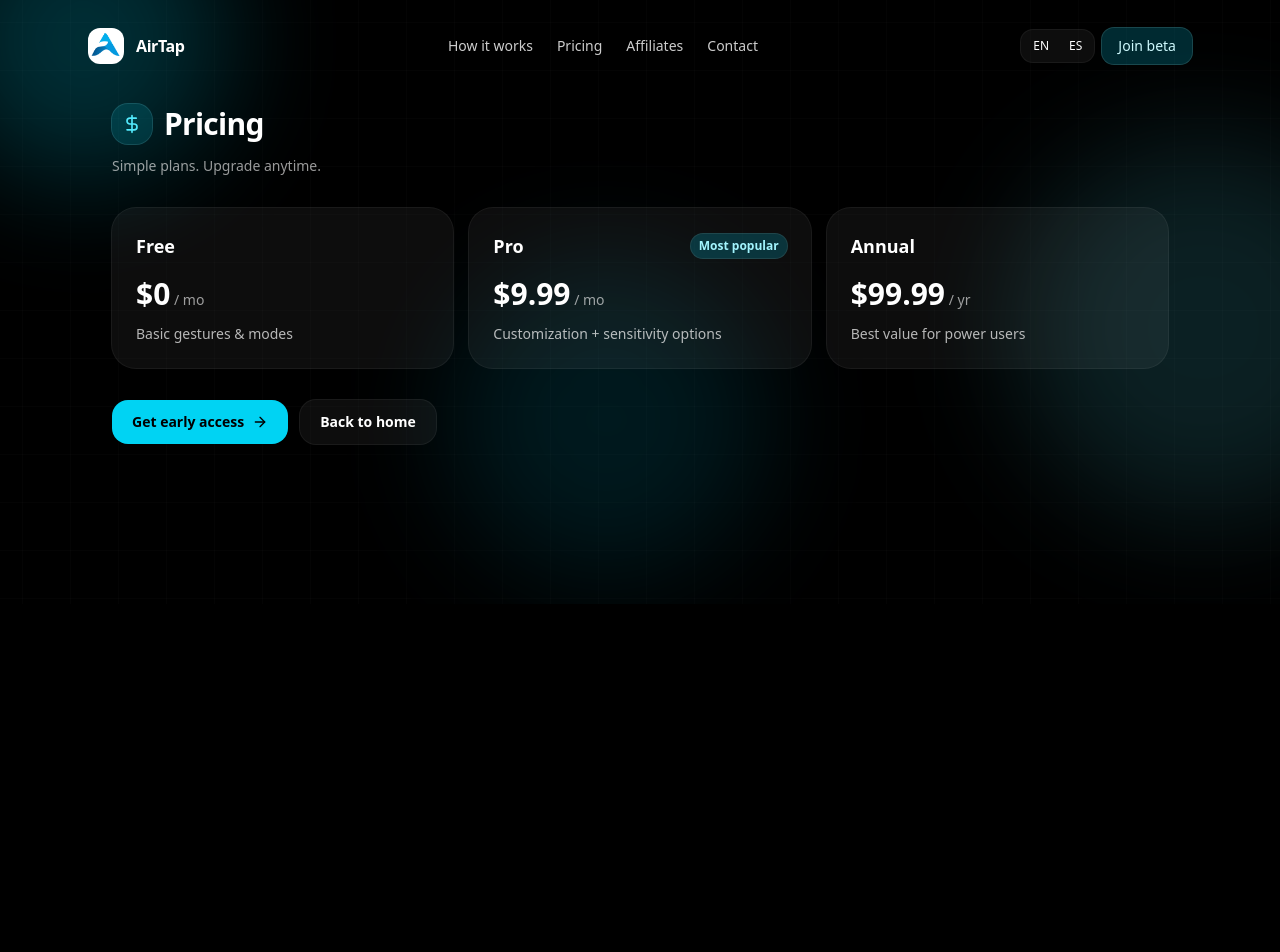
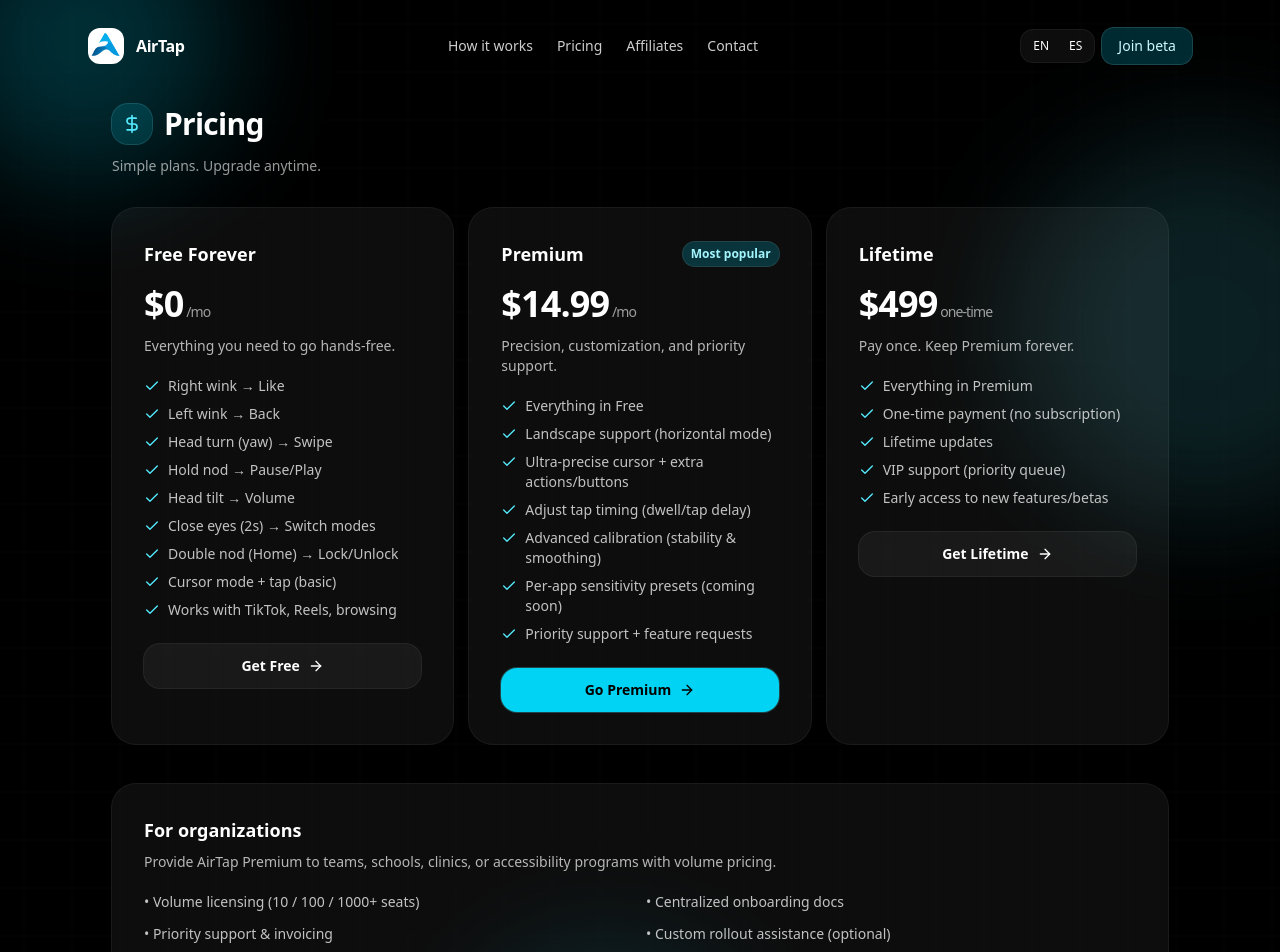
Before and after one commit to bastiancampusanodev-oss/airtap-landing, a Next.js app: page /en/pricing in a window 1280 px wide. Shown: the top 952 px of the page. Before the commit the page ends 800 px from the top, so only its background shows below. Built offline with nearby package versions, Linux system fonts and the light colour scheme.

Commit message:
feat: revamp pricing plans and add organizations section

```diff
--- a/src/app/[locale]/pricing/page.tsx
+++ b/src/app/[locale]/pricing/page.tsx
@@ -2,7 +2,7 @@
 
 import {useTranslations, useLocale} from "next-intl";
 import Link from "next/link";
-import {DollarSign, ArrowRight} from "lucide-react";
+import {DollarSign, ArrowRight, Check} from "lucide-react";
 
 function classNames(...xs: Array<string | false | undefined>) {
   return xs.filter(Boolean).join(" ");
@@ -19,13 +19,25 @@
   );
 }
 
+function Bullet({children}: {children: React.ReactNode}) {
+  return (
+    <li className="flex gap-2 text-sm text-white/75">
+      <Check className="mt-0.5 h-4 w-4 shrink-0 text-cyan-300" />
+      <span>{children}</span>
+    </li>
+  );
+}
+
 function PriceCard({
   name,
   price,
   suffix,
   desc,
   highlight,
-  badge
+  badge,
+  bullets,
+  ctaLabel,
+  ctaHref
 }: {
   name: string;
   price: string;
@@ -33,11 +45,14 @@
   desc: string;
   highlight?: boolean;
   badge?: string;
+  bullets: string[];
+  ctaLabel: string;
+  ctaHref: string;
 }) {
   return (
     <div
       className={classNames(
-        "rounded-3xl p-6 ring-1 ring-white/10 bg-white/5",
+        "rounded-3xl p-8 ring-1 ring-white/10 bg-white/5",
         highlight && "ring-cyan-300/40 bg-cyan-400/10"
       )}
     >
@@ -50,12 +65,30 @@
         )}
       </div>
 
-      <div className="mt-4 text-3xl font-semibold">
+      <div className="mt-4 text-4xl font-semibold tracking-tight">
         {price}
         <span className="text-sm font-medium text-white/60"> {suffix}</span>
       </div>
 
       <p className="mt-3 text-sm text-white/70">{desc}</p>
+
+      <ul className="mt-5 space-y-2">
+        {bullets.map((b) => (
+          <Bullet key={b}>{b}</Bullet>
+        ))}
+      </ul>
+
+      <Link
+        href={ctaHref}
+        className={classNames(
+          "mt-6 inline-flex w-full items-center justify-center gap-2 rounded-2xl px-5 py-3 text-sm font-semibold ring-1",
+          highlight
+            ? "bg-cyan-400 text-black ring-cyan-300/25 hover:brightness-110"
+            : "bg-white/5 text-white ring-white/10 hover:bg-white/10"
+        )}
+      >
+        {ctaLabel} <ArrowRight className="h-4 w-4" />
+      </Link>
     </div>
   );
 }
@@ -64,6 +97,38 @@
   const t = useTranslations();
   const locale = useLocale();
 
+  // Nota: para ir rápido, dejo los bullets en texto directo.
+  // Si después quieres i18n completo, los pasamos a messages/*.json.
+  const freeBullets = [
+    "Right wink → Like",
+    "Left wink → Back",
+    "Head turn (yaw) → Swipe",
+    "Hold nod → Pause/Play",
+    "Head tilt → Volume",
+    "Close eyes (2s) → Switch modes",
+    "Double nod (Home) → Lock/Unlock",
+    "Cursor mode + tap (basic)",
+    "Works with TikTok, Reels, browsing"
+  ];
+
+  const premiumBullets = [
+    "Everything in Free",
+    "Landscape support (horizontal mode)",
+    "Ultra-precise cursor + extra actions/buttons",
+    "Adjust tap timing (dwell/tap delay)",
+    "Advanced calibration (stability & smoothing)",
+    "Per-app sensitivity presets (coming soon)",
+    "Priority support + feature requests"
+  ];
+
+  const lifetimeBullets = [
+    "Everything in Premium",
+    "One-time payment (no subscription)",
+    "Lifetime updates",
+    "VIP support (priority queue)",
+    "Early access to new features/betas"
+  ];
+
   return (
     <main className="relative mx-auto max-w-6xl px-6 pb-20 pt-10">
       <SectionTitle icon={<DollarSign className="h-5 w-5 text-cyan-300" />} title={t("pricing.title")} />
@@ -71,34 +136,70 @@
 
       <div className="mt-8 grid grid-cols-1 md:grid-cols-3 gap-4">
         <PriceCard
-          name={t("pricing.free")}
+          name="Free Forever"
           price="$0"
-          suffix={t("pricing.perMonth")}
-          desc={t("pricing.freeDesc")}
+          suffix="/mo"
+          desc="Everything you need to go hands-free."
+          bullets={freeBullets}
+          ctaLabel="Get Free"
+          ctaHref={`/${locale}/`}
         />
+
         <PriceCard
-          name={t("pricing.pro")}
-          price="$9.99"
-          suffix={t("pricing.perMonth")}
-          desc={t("pricing.proDesc")}
+          name="Premium"
+          price="$14.99"
+          suffix="/mo"
+          desc="Precision, customization, and priority support."
+          bullets={premiumBullets}
           highlight
-          badge={t("pricing.popular")}
+          badge="Most popular"
+          ctaLabel="Go Premium"
+          ctaHref={`/${locale}/contact`}
         />
+
         <PriceCard
-          name={t("pricing.annual")}
-          price="$99.99"
-          suffix={t("pricing.perYear")}
-          desc={t("pricing.annualDesc")}
+          name="Lifetime"
+          price="$499"
+          suffix="one-time"
+          desc="Pay once. Keep Premium forever."
+          bullets={lifetimeBullets}
+          ctaLabel="Get Lifetime"
+          ctaHref={`/${locale}/contact`}
         />
       </div>
 
-      <div className="mt-8 flex gap-3">
-        <Link
-          href={`/${locale}/affiliates`}
-          className="inline-flex items-center gap-2 rounded-2xl bg-cyan-400 px-5 py-3 text-sm font-semibold text-black hover:brightness-110"
-        >
-          {t("pricing.cta")} <ArrowRight className="h-4 w-4" />
-        </Link>
+      {/* Organizations / Enterprise */}
+      <div className="mt-10 rounded-3xl bg-white/5 p-8 ring-1 ring-white/10">
+        <div className="text-lg font-semibold">For organizations</div>
+        <p className="mt-2 text-sm text-white/70">
+          Provide AirTap Premium to teams, schools, clinics, or accessibility programs with volume pricing.
+        </p>
+
+        <ul className="mt-5 grid grid-cols-1 md:grid-cols-2 gap-3">
+          <li className="text-sm text-white/75">• Volume licensing (10 / 100 / 1000+ seats)</li>
+          <li className="text-sm text-white/75">• Centralized onboarding docs</li>
+          <li className="text-sm text-white/75">• Priority support & invoicing</li>
+          <li className="text-sm text-white/75">• Custom rollout assistance (optional)</li>
+        </ul>
+
+        <div className="mt-6 flex flex-col sm:flex-row gap-3">
+          <Link
+            href={`/${locale}/contact`}
+            className="inline-flex items-center justify-center gap-2 rounded-2xl bg-cyan-400 px-5 py-3 text-sm font-semibold text-black hover:brightness-110"
+          >
+            Contact sales <ArrowRight className="h-4 w-4" />
+          </Link>
+
+          <Link
+            href={`/${locale}/affiliates`}
+            className="inline-flex items-center justify-center gap-2 rounded-2xl bg-white/5 px-5 py-3 text-sm font-semibold text-white ring-1 ring-white/10 hover:bg-white/10"
+          >
+            {t("pricing.cta")} <ArrowRight className="h-4 w-4" />
+          </Link>
+        </div>
+      </div>
+
+      <div className="mt-8">
         <Link
           href={`/${locale}/`}
           className="inline-flex items-center gap-2 rounded-2xl bg-white/5 px-5 py-3 text-sm font-semibold text-white ring-1 ring-white/10 hover:bg-white/10"
```
